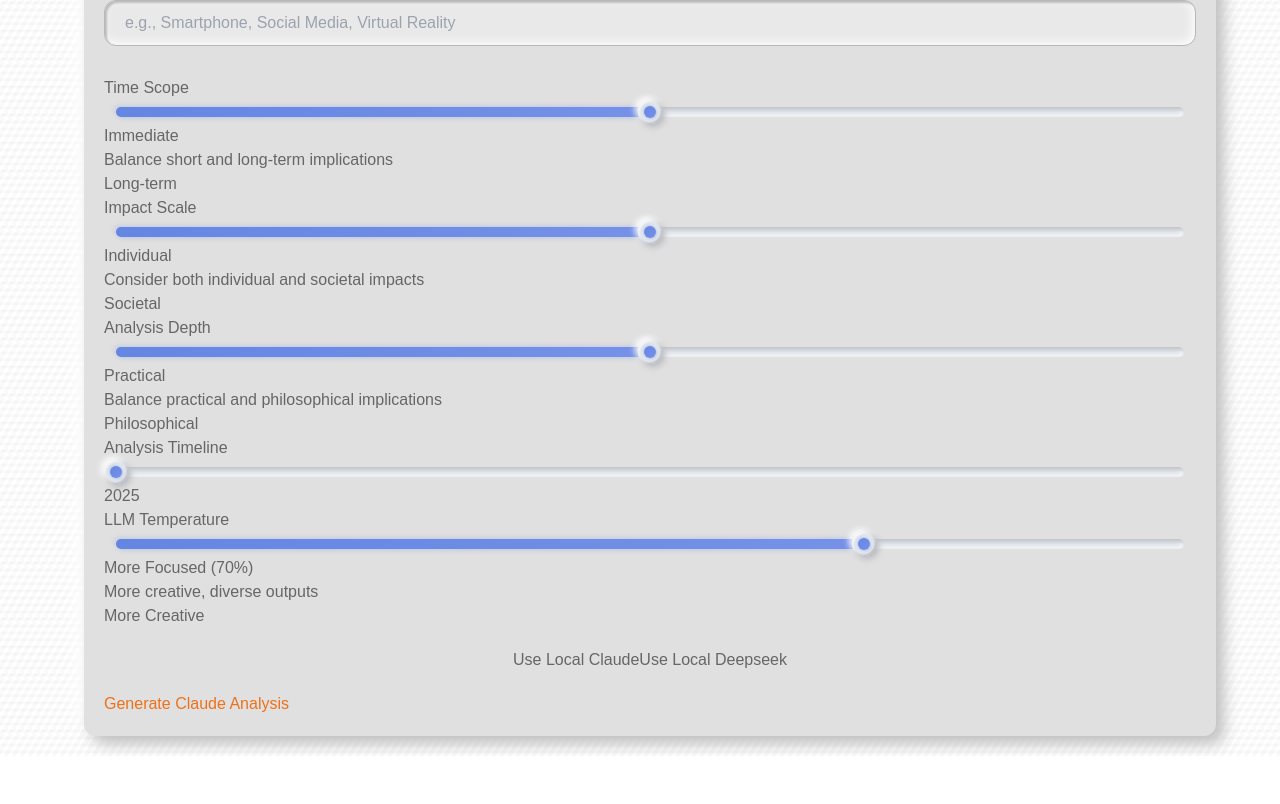
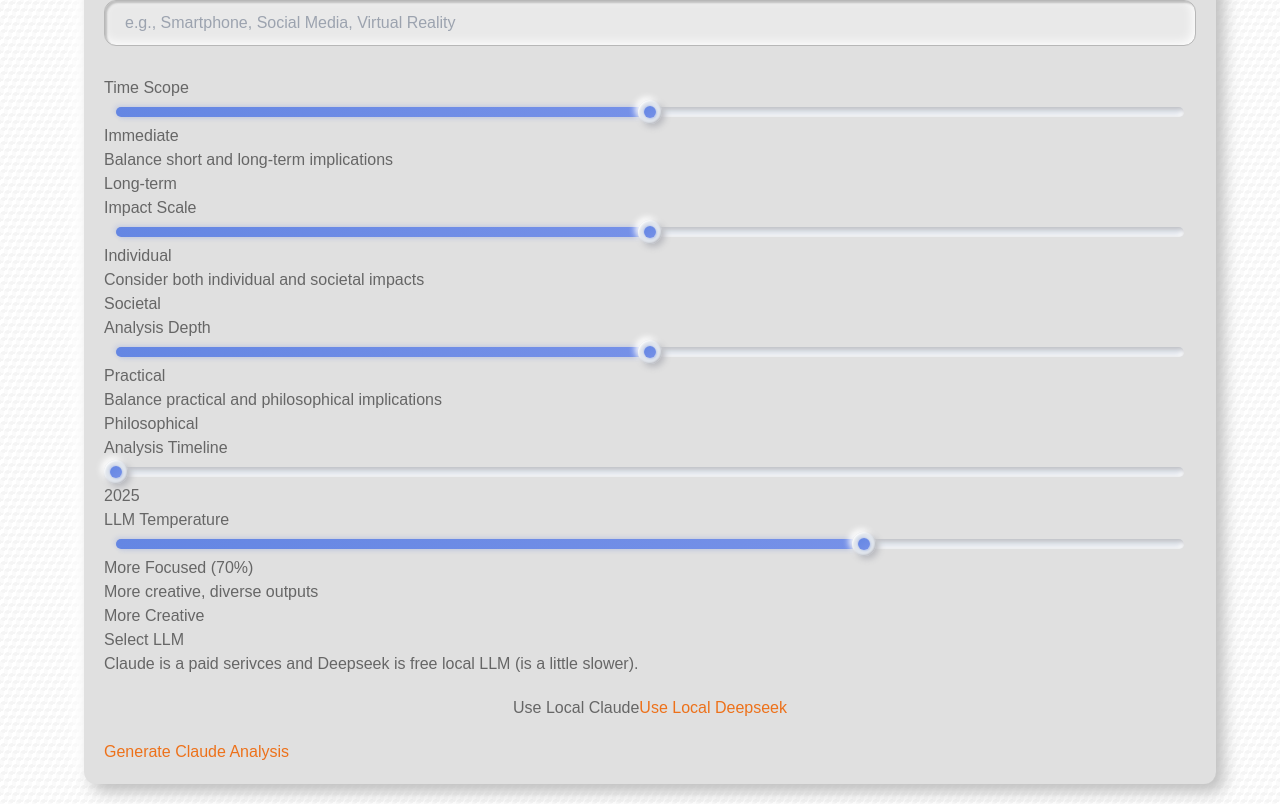
Before and after one commit to lpaxton/Tetrad_of_Media_Effects, a Next.js app: page / in a window 1280 px wide. Shown: the part 746-1550 px from the top of the page. Before the commit the page ends 1502 px from the top, so only its background shows below. Built offline with nearby package versions, Linux system fonts and the light colour scheme.

Commit message:
Select LLM text update

```diff
--- a/src/app/components/tetrad/mcluhan-analyzer.tsx
+++ b/src/app/components/tetrad/mcluhan-analyzer.tsx
@@ -362,6 +362,8 @@ const McLuhanAnalyzer = () => {
 
                 {/* Controls */}
                 <div className="space-y-4">
+                <h2 className="sc-eaUbBy fWhFkO">Select LLM</h2>
+                <label className="text-sm font-medium">Claude is a paid serivces and Deepseek is free local LLM (is a little slower).</label>
                   <div className="flex items-center space-x-2" style={{ margin:"20px auto", width:"fit-content" }}>
                   <label className="text-sm">Use Local Claude</label>
                     <Switch
@@ -370,7 +372,7 @@ const McLuhanAnalyzer = () => {
                         setSelectedLLM(checked ? 'ollama' : 'claude')
                       }
                     />
-                    <label className="text-sm">Use Local Deepseek</label>
+                    <label className="text-sm" style={{ color: 'rgb(237 113 26)' }}>Use Local Deepseek</label>
                   </div>
 
                   <Button
```
